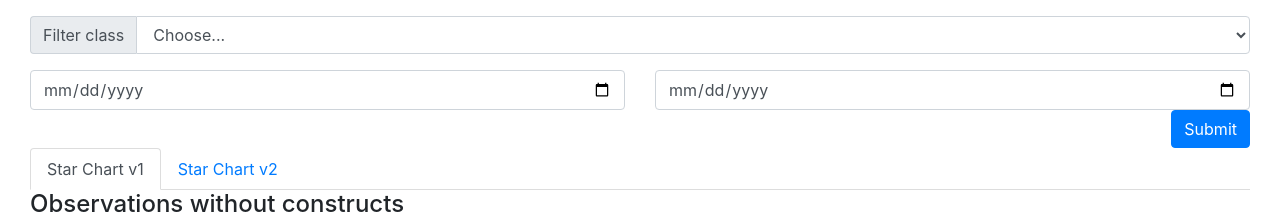
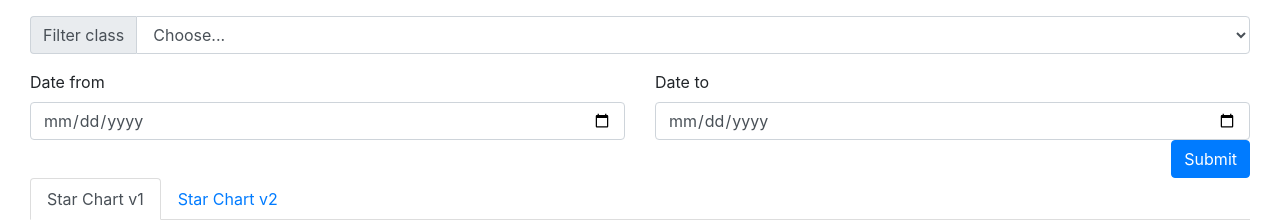
Before and after one commit to build3/LSOA, a Django app: page /observations/ in a window 1280 px wide. Shown: the part 56-276 px from the top of the page. Run offline with Django 3.2, Linux system fonts and the light colour scheme; the visitor is signed in with stand-in values (Sample User, id 1); data that the repository does not hold is empty; some libraries are stand-ins or nearby versions.

Commit message:
Adapt observation and observations pages to ipad

```diff
--- a/templates/observation.html
+++ b/templates/observation.html
@@ -144,7 +144,7 @@
         {#    End Constructs    #}
         <hr/>
 
-        <div id="sublevel-description" style="width: 100%; height:160px; overflow-y: scroll;">
+        <div id="sublevel-description" style="width: 100%; height:100px; overflow-y: scroll;">
           <h4>Learning Construct Details</h4>
           <p>Once you select a learning construct using the toggle buttons above, the description will
             be displayed here.</p>
@@ -165,7 +165,7 @@
           note</label>
         <div>{{ form.notes }}</div>
         <h4 style="text-align: center; margin: 0;">Learning Construct Examples</h4>
-        <div id="sublevel-examples" style="height: 300px;">
+        <div id="sublevel-examples" style="height: 150px">
           <div id="sublevelExampleControls" class="carousel slide carousel-fade" data-ride="carousel">
             <div class="examples-block">
               <div id="example-carousel-items">
--- a/templates/observations.html
+++ b/templates/observations.html
@@ -44,6 +44,14 @@
 
     .dot:hover {
       background-color: #cb6634;
+    }
+
+    /*
+     * Height of date input is broken if there is no value. It have been
+     * solved in higher version of bootstrap.
+     */
+    input[type="date"] {
+	     height: 2.375rem;
     }
   </style>
 {% endblock %}
@@ -125,9 +133,11 @@
           <form action="" method="GET">
               <div class="row">
                 <div class="col-6">
+                    <label>Date from</label>
                     {{ date_form.date_from }}
                 </div>
                 <div class="col-6">
+                    <label>Date to</label>
                     {{ date_form.date_to }}
                 </div>
               </div>
```
